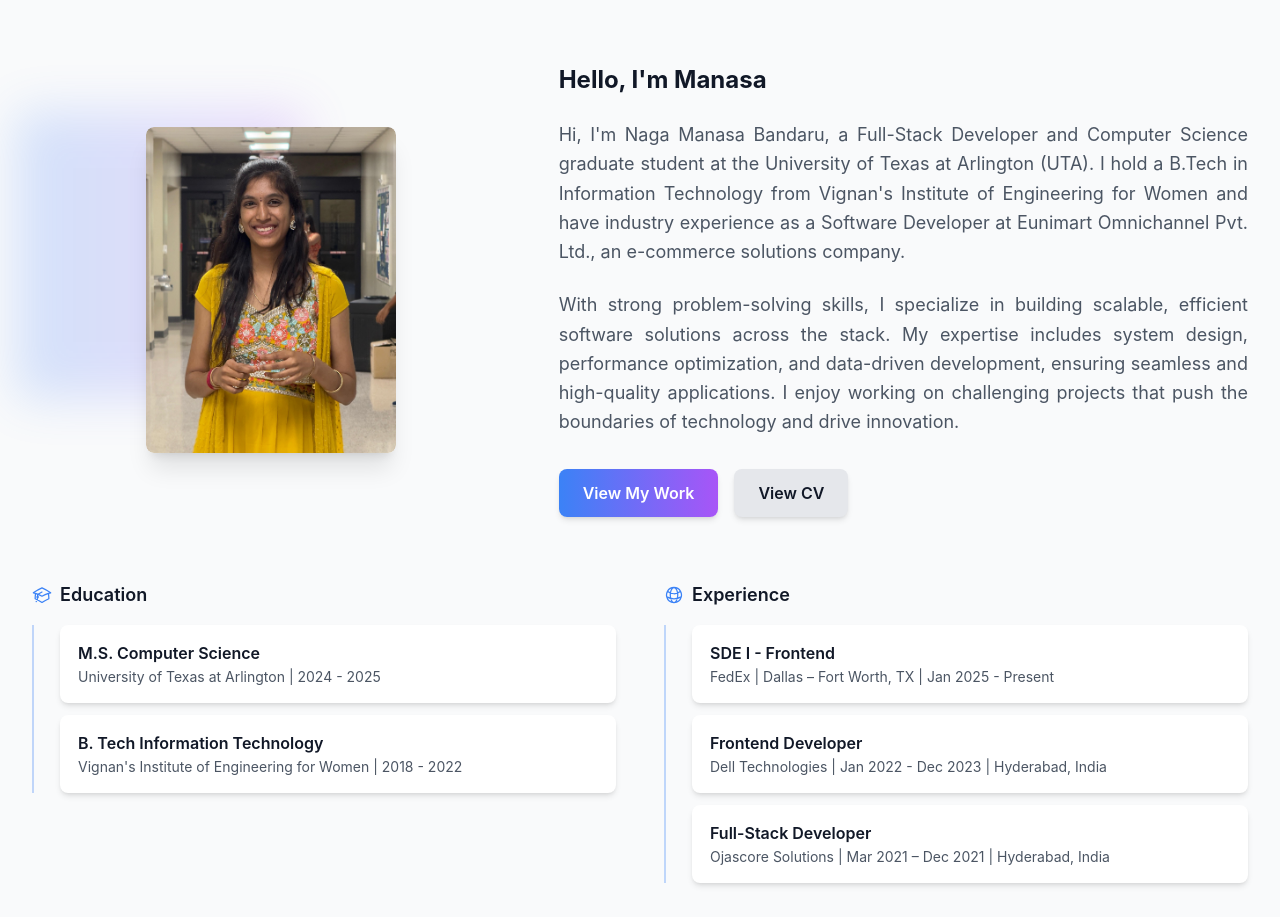
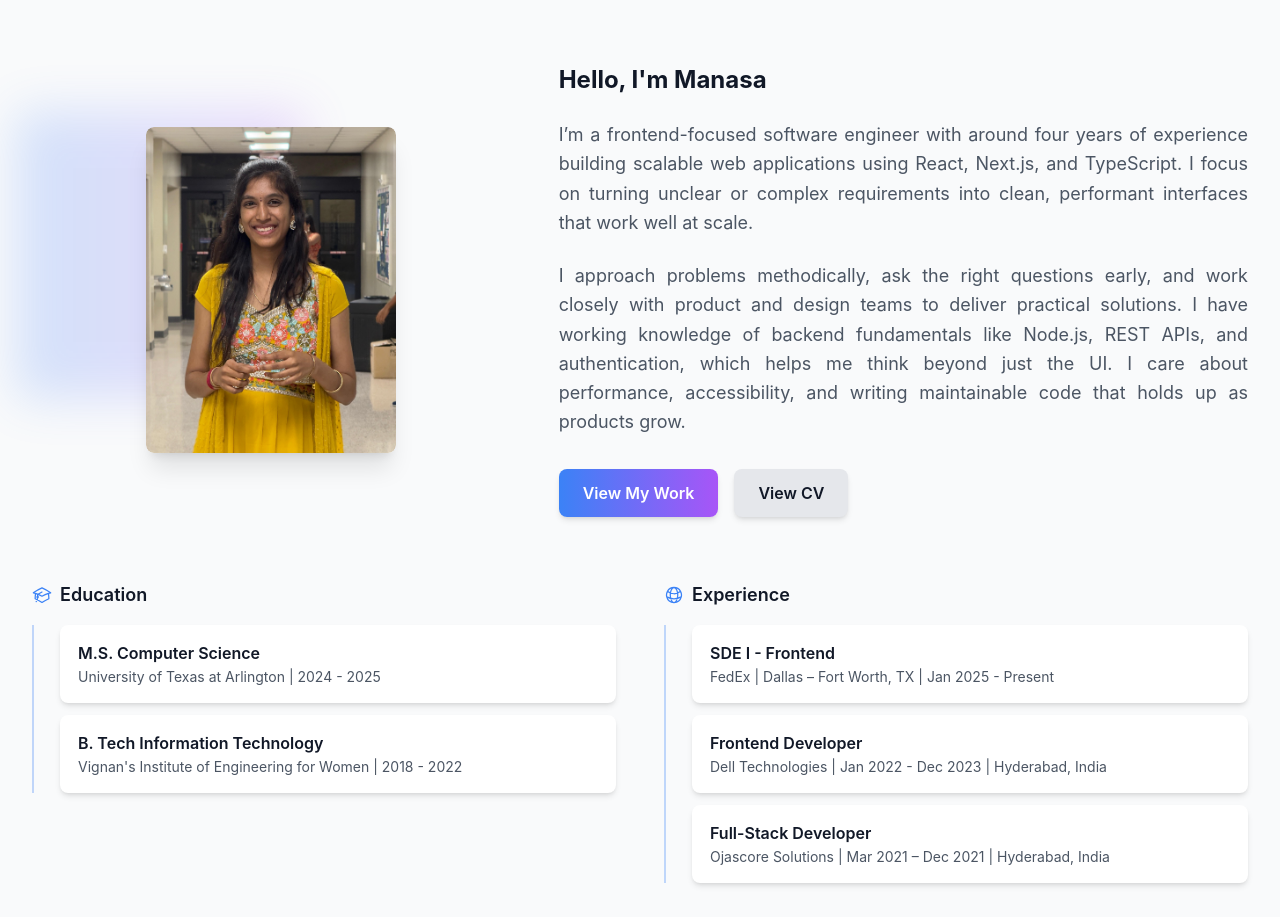
Before and after one commit to manasa-ganesh/manasa-portfolio, a React (Create React App) app: page / in a window 1280 px wide. Shown: the part 940-1857 px from the top of the page. Built offline with nearby package versions, Linux system fonts and the light colour scheme.

Commit message:
Revise AboutMe component to reflect updated professional summary and focus on frontend development expertise, enhancing clarity and relevance.

```diff
--- a/src/components/AboutMe.js
+++ b/src/components/AboutMe.js
@@ -79,10 +79,10 @@ function AboutMe() {
                                 Hello, I'm Manasa
                             </h3>
                             <p className="text-lg text-gray-600 dark:text-gray-300 leading-relaxed transition-colors duration-300">
-                                Hi, I'm Naga Manasa Bandaru, a Full-Stack Developer and Computer Science graduate student at the University of Texas at Arlington (UTA). I hold a B.Tech in Information Technology from Vignan's Institute of Engineering for Women and have industry experience as a Software Developer at Eunimart Omnichannel Pvt. Ltd., an e-commerce solutions company.
+                                I’m a frontend-focused software engineer with around four years of experience building scalable web applications using React, Next.js, and TypeScript. I focus on turning unclear or complex requirements into clean, performant interfaces that work well at scale.
                             </p>
                             <p className="text-lg text-gray-600 dark:text-gray-300 leading-relaxed transition-colors duration-300">
-                                With strong problem-solving skills, I specialize in building scalable, efficient software solutions across the stack. My expertise includes system design, performance optimization, and data-driven development, ensuring seamless and high-quality applications. I enjoy working on challenging projects that push the boundaries of technology and drive innovation.
+                                I approach problems methodically, ask the right questions early, and work closely with product and design teams to deliver practical solutions. I have working knowledge of backend fundamentals like Node.js, REST APIs, and authentication, which helps me think beyond just the UI. I care about performance, accessibility, and writing maintainable code that holds up as products grow.
                             </p>
                         </div>
                         <div className="flex flex-wrap gap-4 mt-8">
```
Also changed, not shown: 1 other file (tests, documents, lock files or other folders).
